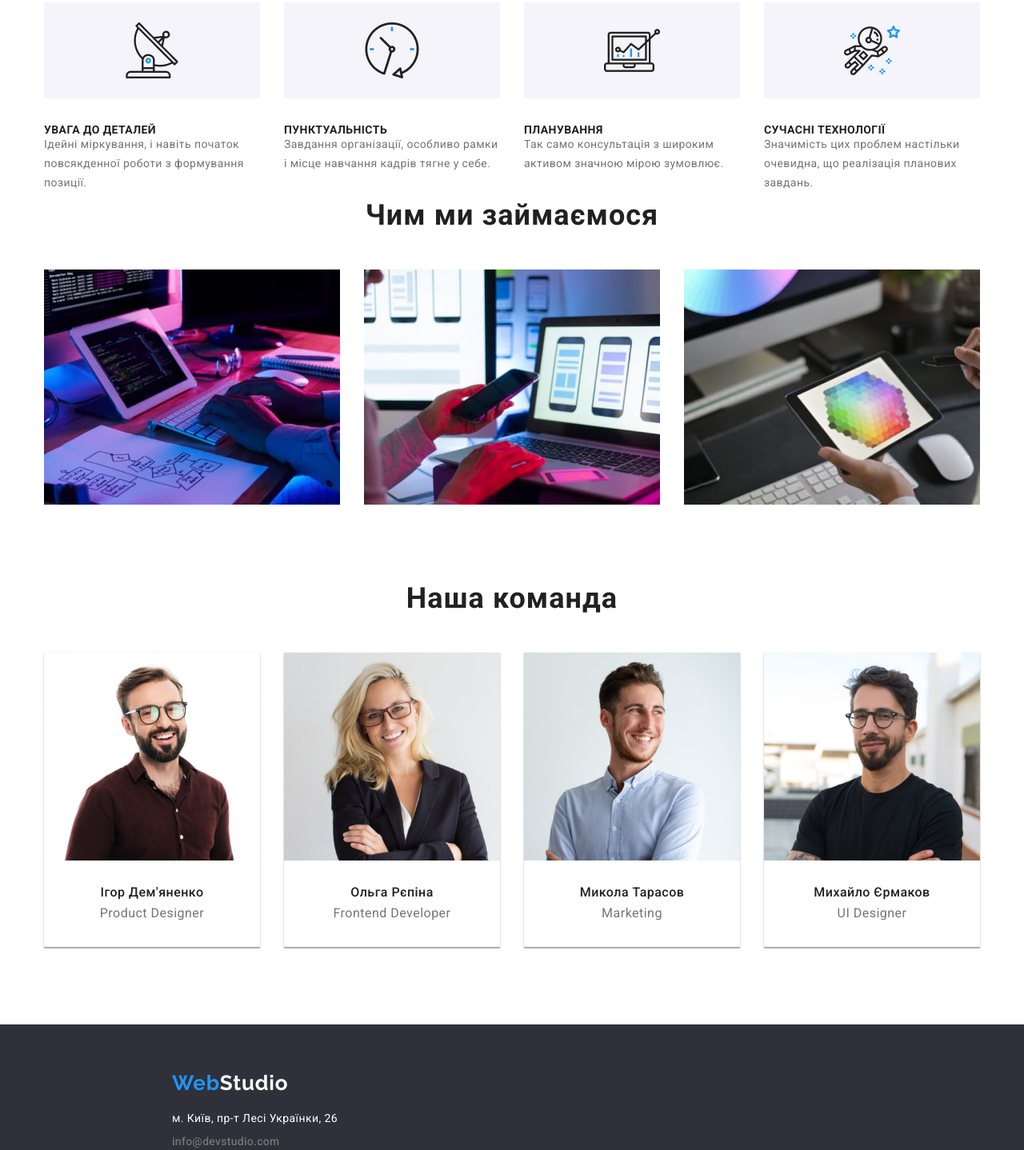
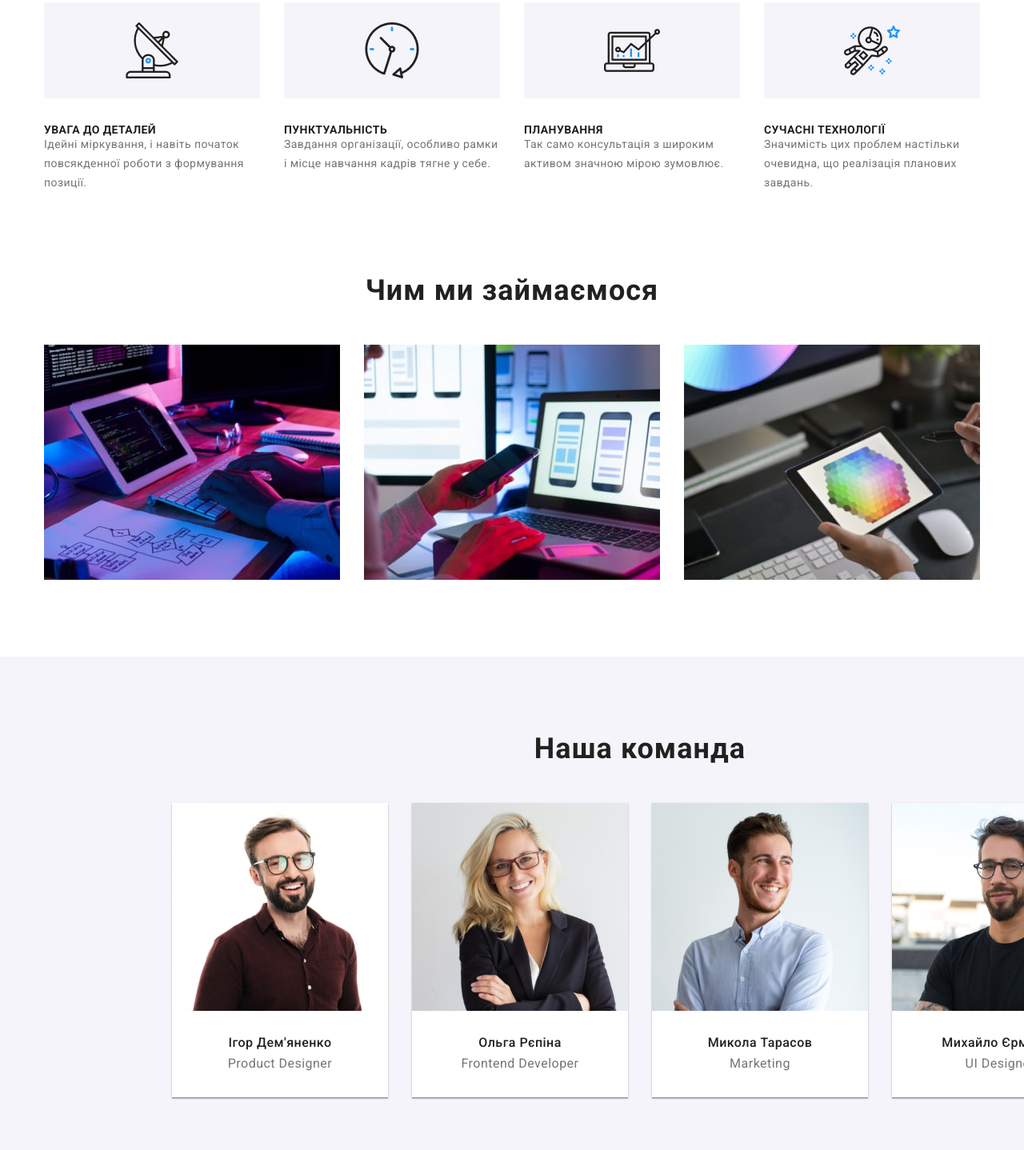
Before and after one commit to Vlad-lab-cloud/WebStudio-SCSS, a plain HTML site: page index.html in a window 1280 px wide. Shown: the part 771-2209 px from the top of the page at 80% size. Drawn offline with nearby package versions, Linux system fonts and the light colour scheme.

Commit message:
padding section

```diff
--- a/css/styles.css
+++ b/css/styles.css
@@ -81,6 +81,8 @@ text-decoration: none;
 .hero {
     width: 1600px;
     height: 600px;
+    padding-top: 200px;
+    padding-bottom: 200px;
     margin: 0 auto;
     background-image:url(../images/teamwork.png) ;
     display: flex;
@@ -111,6 +113,8 @@ text-align: center;
 color: #fff;
 }
 .action {
+    padding-top: 94px;
+    padding-bottom: 94px;
     margin: 0 auto;
     width: 1170px;
 }
@@ -129,13 +133,15 @@ color: #212121;
 padding-bottom: 50px;
 }
 .specialty {
+    padding-top: 94px;
+    padding-bottom: 94px;
     width: 1170px;
     height: 248px;
     margin: 0 auto;
     margin-bottom: 94px;
 }
 .specialty-list {
-    padding-top: 94px;
+    padding-bottom: 94px;
     display: flex;
     column-gap: 30px;
 }
@@ -168,13 +174,17 @@ text-align: center;
 color: #212121;
 }
 .team {
-    width: 1170px;
+    background-color: #F5F4FA;
+    width: 1600px;
+    padding-top: 94px;
+    padding-bottom: 94px;
     height: 648px;
     padding-top: 94px;
     padding-bottom: 94px;
     margin: 0 auto;
     display: flex;
     align-items: center;
+    justify-content: center;
 }
 .team-list {
     display: flex;
```
